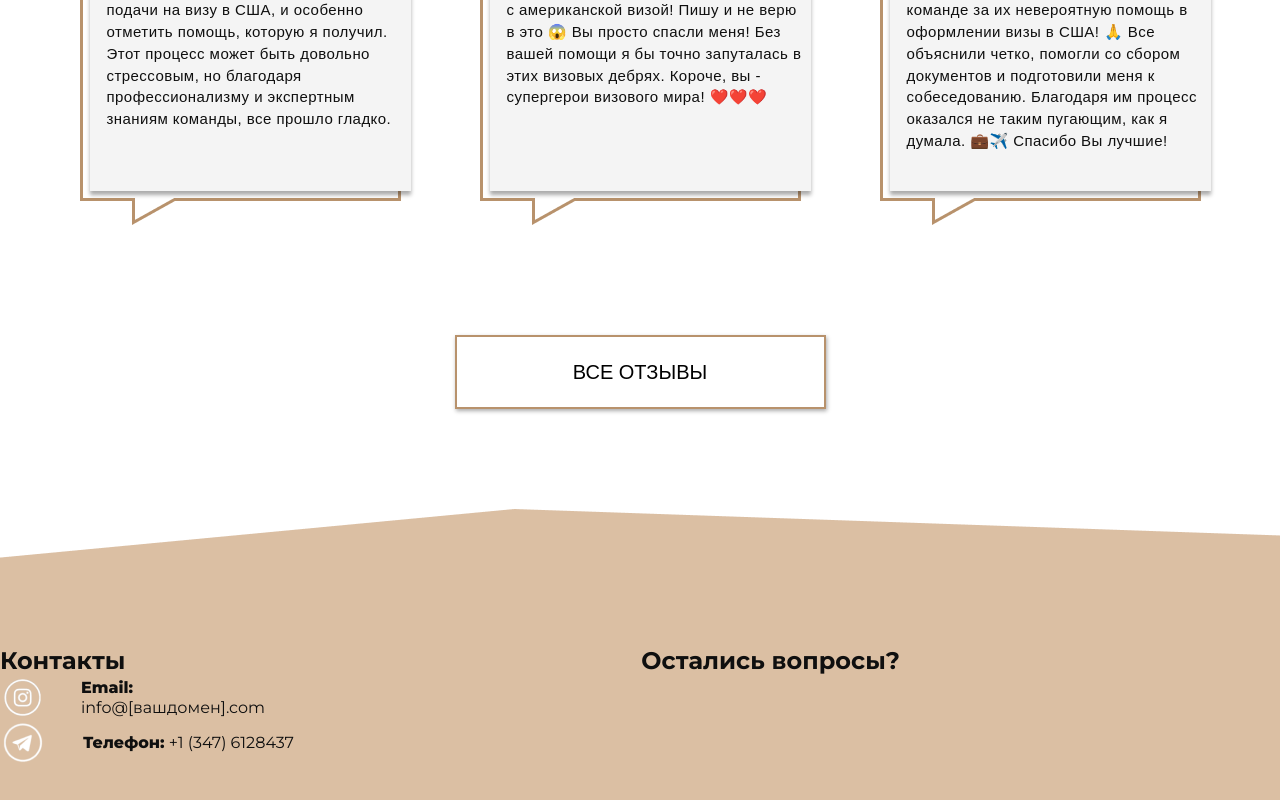
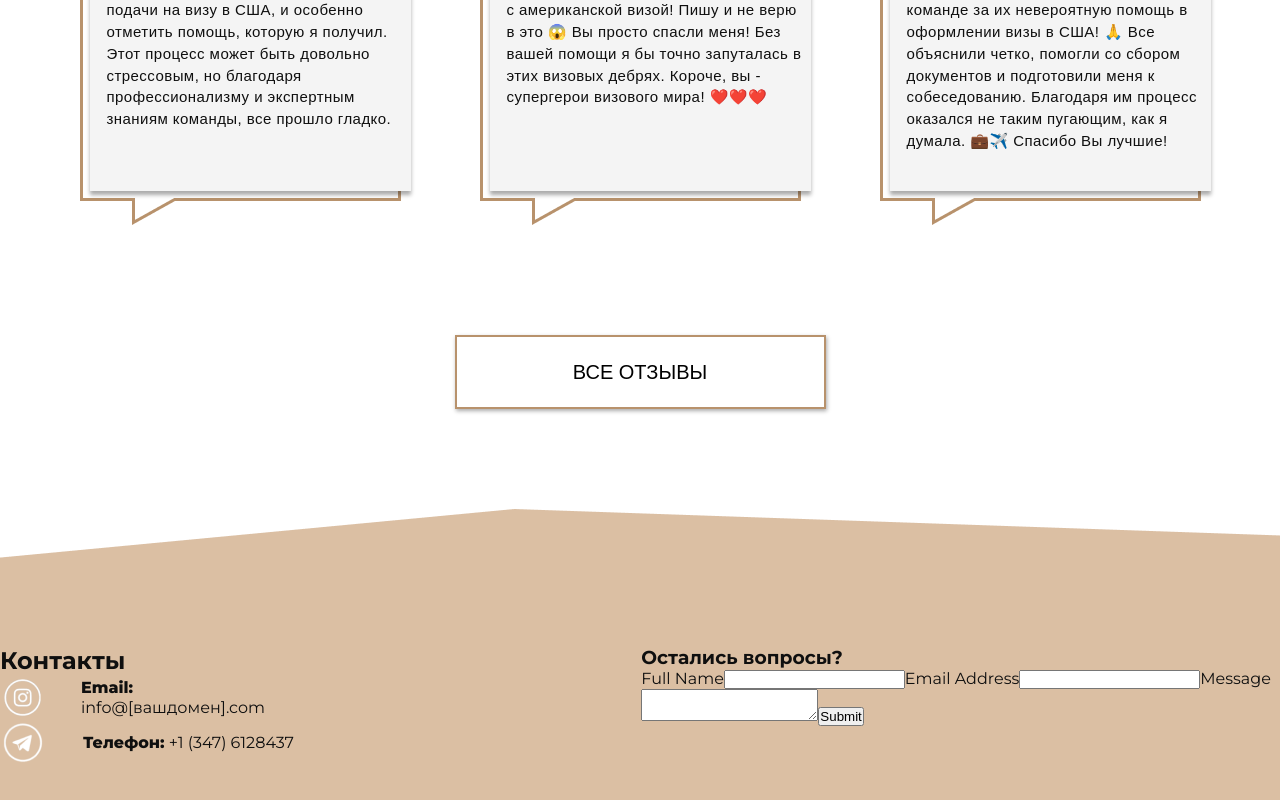
Before and after one commit to OlyaSDM/visatraveleasy, a React (Vite) app: page / in a window 1280 px wide. Shown: the part 4209-5009 px from the top of the page. Built offline with nearby package versions, Linux system fonts and the light colour scheme.

Commit message:
contact component

```diff
--- a/package.json
+++ b/package.json
@@ -10,6 +10,7 @@
     "preview": "vite preview"
   },
   "dependencies": {
+    "@formspree/react": "^2.5.1",
     "react": "^18.3.1",
     "react-dom": "^18.3.1"
   },
--- a/src/components/contacts/Contacts.jsx
+++ b/src/components/contacts/Contacts.jsx
@@ -2,8 +2,11 @@
 import './contacts-adaptive.css';
 import insta from '../../assets/insta.png';
 import telega from '../../assets/telega.png';
+import { useForm, ValidationError } from '@formspree/react';
 
 const Contacts = () => {
+  const [state, handleSubmit] = useForm('xvoezwel');
+
   return (
     <footer>
       <section>
@@ -20,9 +23,28 @@
           </div>
         </div>
 
-          <div className='contact-form'>
-            <h5>Остались вопросы?</h5>
-          </div>
+        {state.succeeded ? (<p>Thanks for your submission!</p>) : (
+
+        <form method="POST" onSubmit={handleSubmit} className='contact-form'>
+          <h3>Остались вопросы?</h3>
+          <label htmlFor="name">Full Name</label>
+          <input id="name" type="text" name="name" required />
+          <ValidationError prefix="Name" field="name" className="fieldErrors" errors={state.errors} />
+
+          <label htmlFor="email">Email Address</label>
+          <input id="email" type="email" name="email" required />
+          <ValidationError prefix="Email" field="email" className="fieldErrors" errors={state.errors} />
+
+          <label htmlFor="message">Message</label>
+          <textarea id="message" name="message" required></textarea>
+          <ValidationError prefix="Message" field="message" className="fieldErrors" errors={state.errors} />
+
+          <button type="submit" disabled={state.submitting}>
+            Submit
+          </button>
+          <ValidationError className="formErrors" errors={state.errors} />
+        </form>
+      )}
       </section>
     </footer>
   )
```
Also changed, not shown: 1 other file (tests, documents, lock files or other folders). Lines whose indentation alone changed are shown as unchanged.
